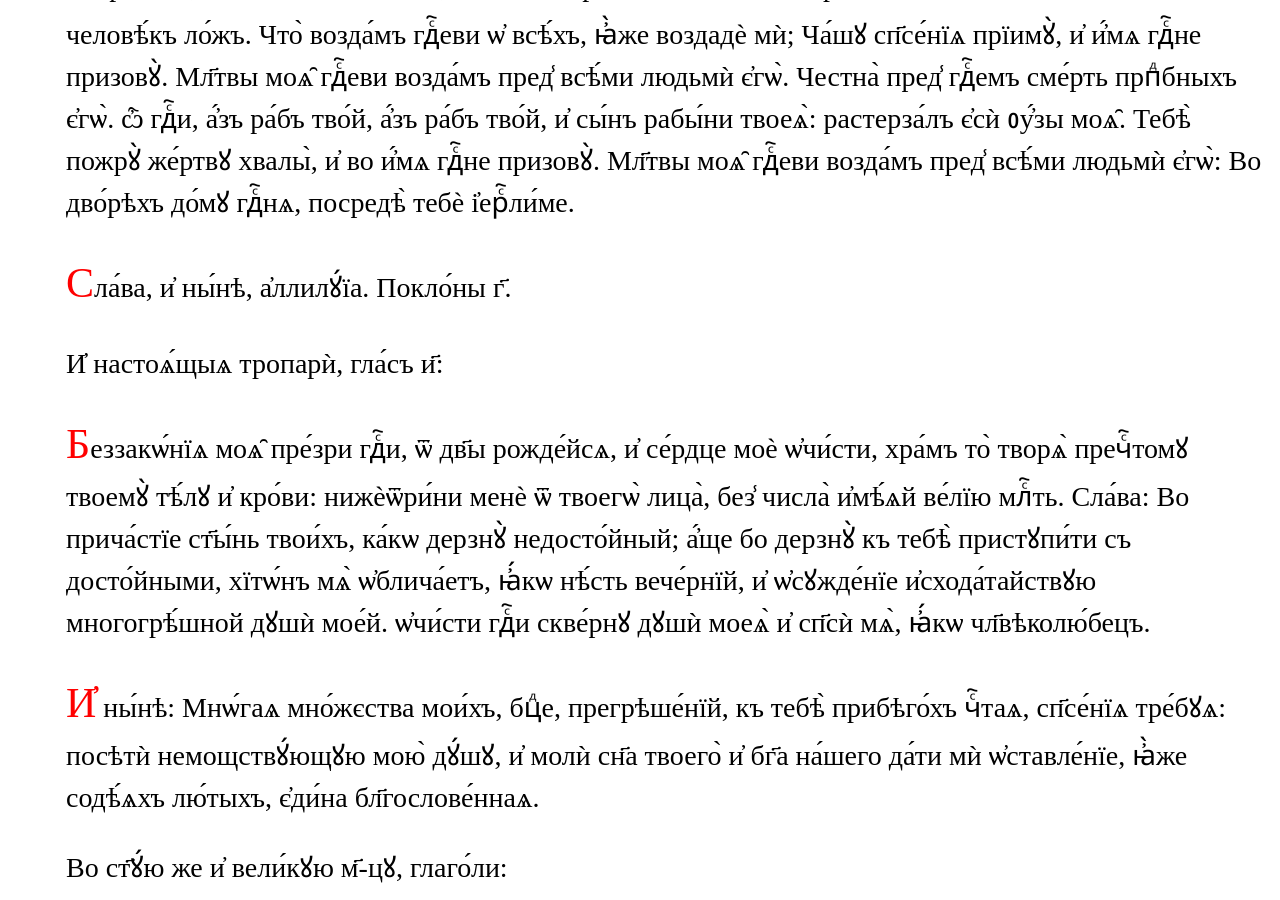
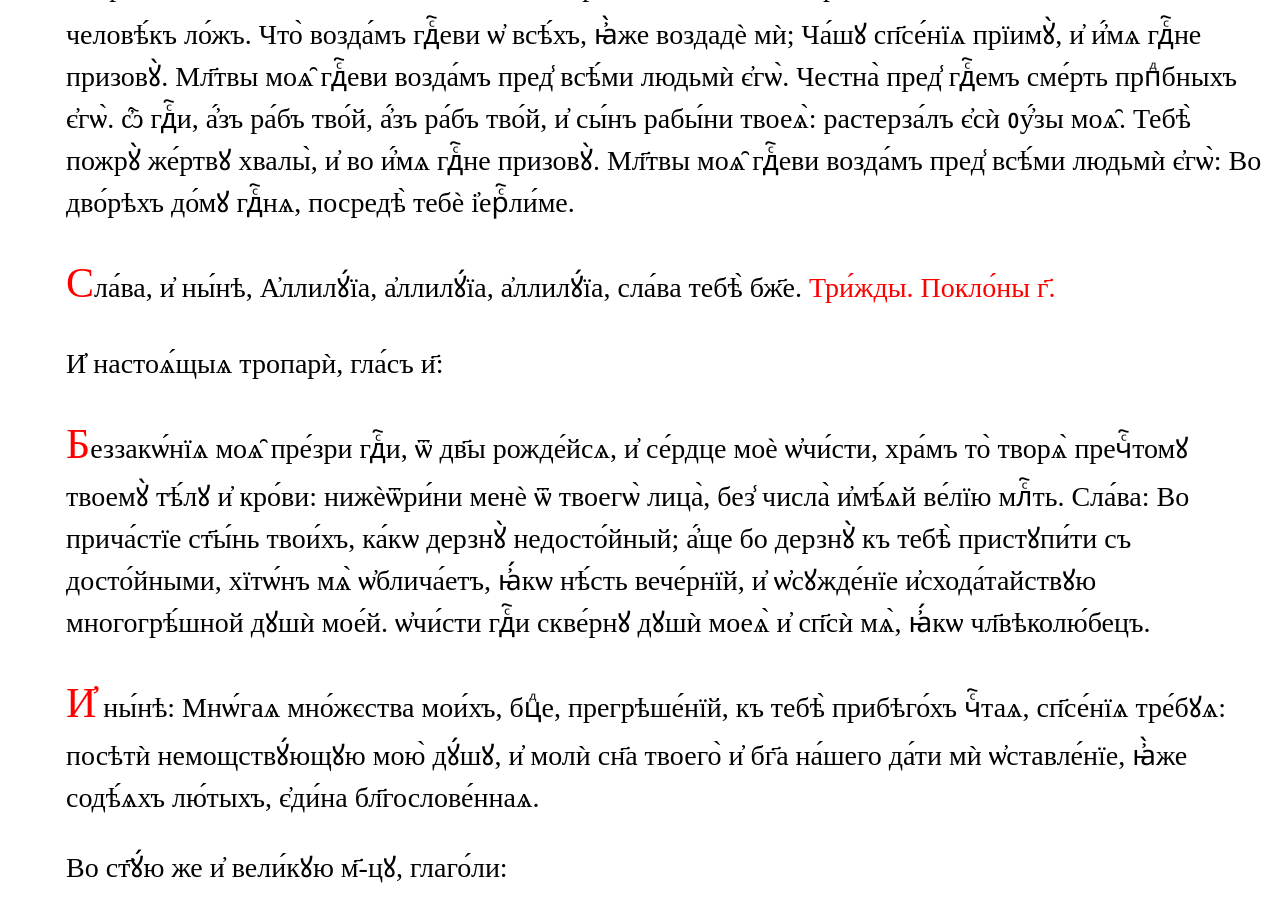
Before and after one commit to markjville/markjville.github.io, a Jekyll site: the page docs/последование-ко-причастию.html, which Jekyll copies as it is, in a window 1280 px wide and 900 px high, scrolled down 1464 px. Built offline with Jekyll 4.4.1, drawn with Linux system fonts in a browser that asks for light colours; some web fonts are replaced; comment, search, counter and statistics services are not loaded.

Commit message:
Update последование-ко-причастию.html

```diff
--- a/docs/последование-ко-причастию.html
+++ b/docs/последование-ко-причастию.html
@@ -72,7 +72,7 @@ p::first-letter {
 є҆сѝ ᲂу҆́зы моѧ̑. Тебѣ̀ пожрꙋ̀ же́ртвꙋ хвалы̀, и҆ во и҆́мѧ гдⷭ҇не
 призовꙋ̀. Мл҃твы моѧ̑ гдⷭ҇еви возда́мъ пред̾ всѣ́ми людьмѝ є҆гѡ̀:
 Во дво́рѣхъ до́мꙋ гдⷭ҇нѧ, посредѣ̀ тебѐ і҆ерⷭ҇ли́ме.</p>
-<p>Сла́ва, и҆ ны́нѣ, а҆ллилꙋ́їа. Покло́ны г҃.</p>
+<p>Сла́ва, и҆ ны́нѣ, А҆ллилꙋ́їа, а҆ллилꙋ́їа, а҆ллилꙋ́їа, сла́ва тебѣ̀ бж҃е. <span style="color: red;">Три́жды. Покло́ны г҃.</p>
 
 И҆ настоѧ́щыѧ тропарѝ, гла́съ и҃:
 
```
